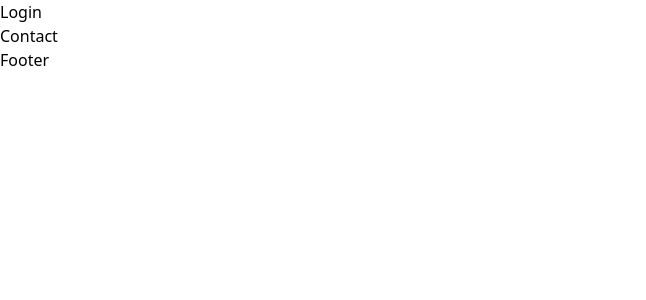
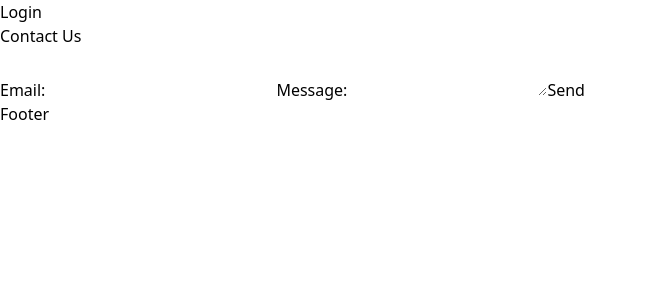
Before and after one commit to tmtm8976/ecommerce, a React (Create React App) app: page /contact in a window 1280 px wide. Shown: the top 300 px of the page, without its empty margins (0-646 px from the left). Built offline with nearby package versions, Linux system fonts and the light colour scheme.

Commit message:
seemless login & contact page

```diff
--- a/src/App.jsx
+++ b/src/App.jsx
@@ -1,4 +1,4 @@
-import { Route, Routes } from "react-router-dom";
+import { Route, Routes, useNavigate } from "react-router-dom";
 import { Layout } from "./components/layout/Layout";
 import Products from "./components/products/products/Products";
 import LoginForm from "./pages/Auth/LoginForm";
@@ -6,8 +6,34 @@ import { About } from "./pages/statics/About";
 import { Contact } from "./pages/statics/Contact";
 import { Account } from "./pages/Account";
 import { ProductDetails } from "./components/products/ProductDetails";
+import { useContext, useEffect } from "react";
+import { gState } from "./context/Context";
+import { login } from "./services/authentication.service";
 
 function App() {
+  const isLoggedIn = localStorage.getItem('isLoggedIn')
+  const navigate = useNavigate()
+  const {setData} = useContext(gState)
+
+  const loginUser = async (userData) => {
+    const user = await login(userData)
+    setData((prevState)=>{
+      return{
+        ...prevState,
+        isLoggedIn: true,
+        userData: user
+      }
+    })
+    navigate('/')
+  }
+
+  useEffect(()=>{
+    if (isLoggedIn) {
+      const userData = JSON.parse(localStorage.getItem('userData'))
+      loginUser(userData)
+    }
+  }, [isLoggedIn])
+
   return (
     <Layout>
       <Routes>
@@ -23,3 +49,13 @@ function App() {
 }
 
 export default App;
+
+// Today's Tasks to add to your product project :
+//  - add routing to your app [DONE]
+// - add contact us page containt input for email and textarea to the message
+// - add about us page [DONE]
+// - add Todos page to contain all Products -> API : https://dummyjson.com/products [DONE]
+// - add Todo Details Page that contain Product Details -> API : https://dummyjson.com/products/{PRODUCT ID} [DONE]
+// - add Navbar and Footer [DONE]
+// - show (Products , aboutus , contact us) pages after user logged in [DONE]
+// - add user Settings page that contain all user data -> API : https://dummyjson.com/users/{USER ID} [DONE]
--- a/src/pages/Account.jsx
+++ b/src/pages/Account.jsx
@@ -1,7 +1,23 @@
-import React from 'react'
+import React, { useContext, useEffect, useState } from 'react'
+import { gState } from '../context/Context'
+import { getSingleUser } from '../services/user.service'
 
 export const Account = () => {
+  const {data} = useContext(gState)
+  const [userSetting, setUserSetings] = useState(null)
+
+  const {userData} = data
+  const {id} = userData
+  const getUserById = async (id) =>{
+    const user = await getSingleUser(id)
+    setUserSetings(user)
+  }
+
+  useEffect(()=>{
+    getUserById(id)
+  },[])
+
   return (
-    <div>Account</div>
+    <div>{JSON.stringify(userSetting)}</div>
   )
 }
--- a/src/pages/statics/Contact.jsx
+++ b/src/pages/statics/Contact.jsx
@@ -1,7 +1,38 @@
-import React from 'react'
+import React, { useState } from 'react'
 
 export const Contact = () => {
+  const [email, setEmail] = useState('')
+  const [message, setMessage] = useState('')
+  const [isSent, setIsSent] = useState(false)
+
+  const handleEmailChange = (event) => {
+    setEmail(event.target.value)
+  }
+
+  const handleMessageChange = (event) => {
+    setMessage(event.target.value)
+  }
+
+  const handleSubmit = (event) => {
+    event.preventDefault()
+    console.log(`Email: ${email}, Message: ${message}`)
+    setIsSent(true)
+    // Send email or message to server here
+  }
+
   return (
-    <div>Contact</div>
+    <div>
+      <h1>Contact Us</h1>
+      <form onSubmit={handleSubmit}>
+        <label htmlFor="email">Email:</label>
+        <input type="email" id="email" value={email} onChange={handleEmailChange} required />
+
+        <label htmlFor="message">Message:</label>
+        <textarea id="message" value={message} onChange={handleMessageChange} required></textarea>
+
+        <button type="submit">Send</button>
+      </form>
+      {isSent && <p>Message successfully sent!</p>}
+    </div>
   )
 }
--- a/src/services/authentication.service.js
+++ b/src/services/authentication.service.js
@@ -8,6 +8,8 @@ export const login = async (loginData) => {
             }
         })
         console.log(response.data);
+        localStorage.setItem('isLoggedIn', true)
+        localStorage.setItem('userData', JSON.stringify(loginData))
         return response.data
     } catch (error) {
         if (error.response && error.response.status === 400) {
--- /dev/null
+++ b/src/services/user.service.js
@@ -0,0 +1,7 @@
+import { productsInterceptor } from "../utils/interceptor"
+
+export const getSingleUser = async (id) => {
+    const axiosResponse = await productsInterceptor.get(`https://dummyjson.com/users/${id}`)
+    const user = axiosResponse.data
+    return user
+}
```
